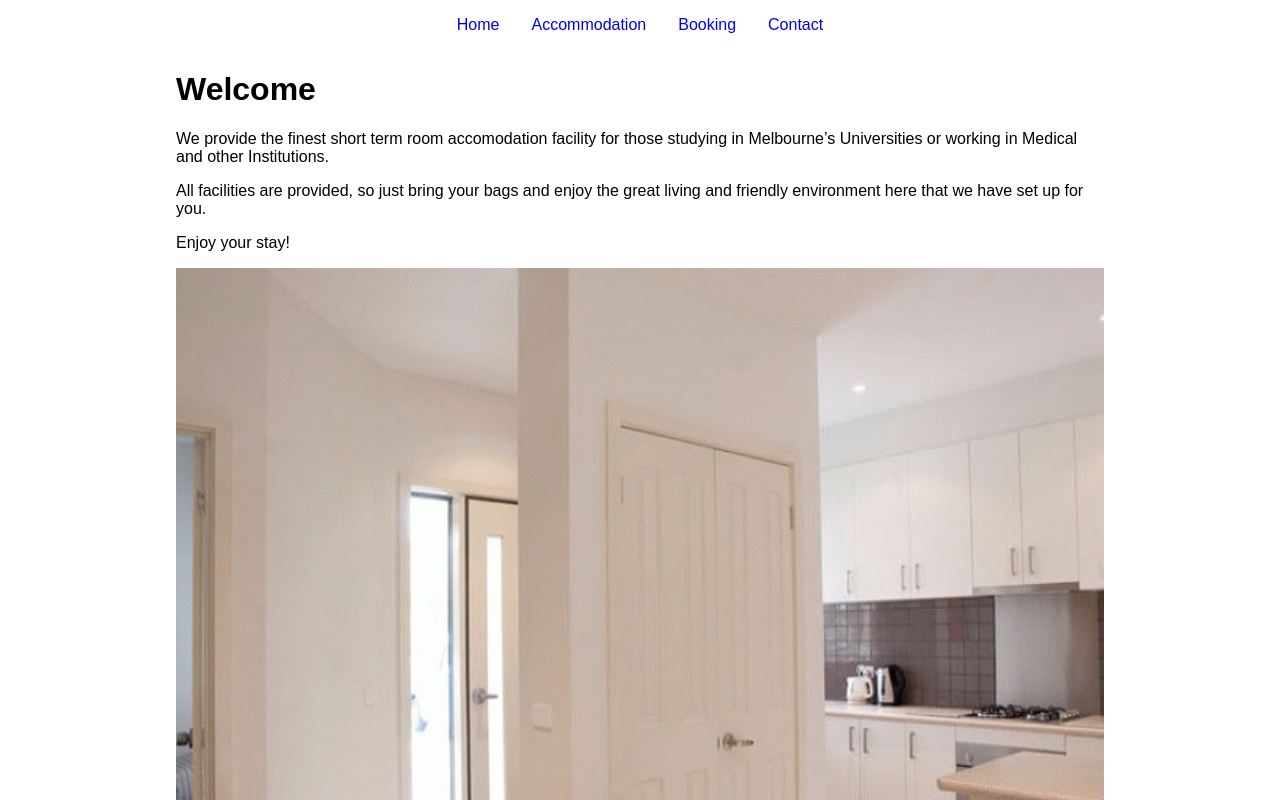
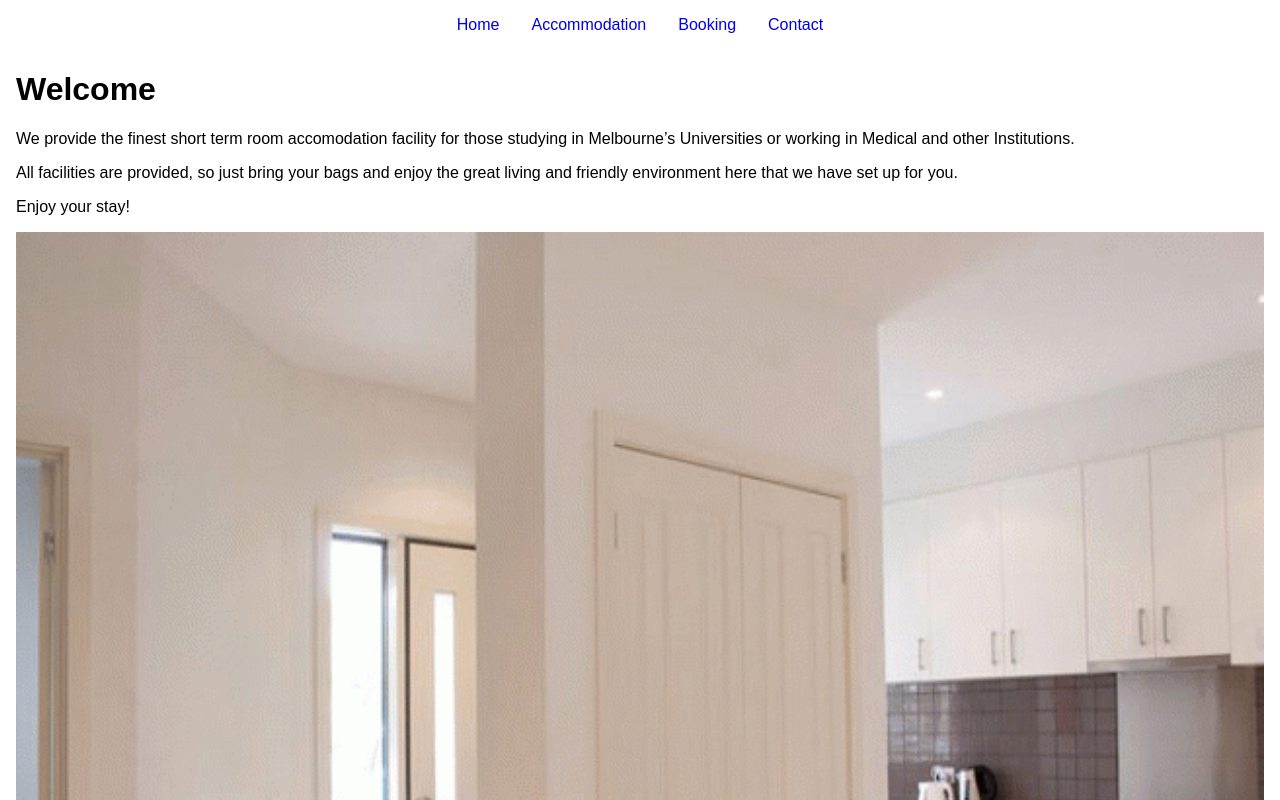
Before and after one commit to cnotoham/amypro, an Angular app: page /home in a window 1280 px wide. Shown: the top 800 px of the page. Built offline with nearby package versions, Linux system fonts and the light colour scheme.

Commit message:
simplify html and style with css grid

```diff
--- a/src/app/footer/footer.component.html
+++ b/src/app/footer/footer.component.html
@@ -1,3 +1,4 @@
+<div>
   <nav>
     <ul>
       <li><a routerLink="home">Home</a></li>
@@ -6,3 +7,4 @@
       <li><a routerLink="contact">Contact</a></li>
     </ul>
   </nav>
+</div>
--- a/src/app/home/home.component.html
+++ b/src/app/home/home.component.html
@@ -1,6 +1,4 @@
 <div>
-  <div class="content">
-    <div class="welcome">
   <h1>Welcome</h1>
   <p>We provide the finest short term room accomodation facility for those studying in Melbourne’s Universities or working in Medical and other Institutions. </p>
   <p>All facilities are provided, so just bring your bags and enjoy the great living and friendly environment here that we have set up for you.</p>
@@ -9,5 +7,3 @@
 <div>
   <img src="../../assets/images/Homepage_banner.gif" class="responsive">
 </div>
-  </div>
-</div>
--- a/src/app/home/home.component.scss
+++ b/src/app/home/home.component.scss
@@ -1,21 +1,4 @@
-.content {
-  display: flex;
-  flex-direction: column;
-  margin: 0rem 10rem;
-}
-
 .responsive {
   width: 100%;
   height: auto;
 }
-
-.welcome {
-  width: auto;
-}
-
-@media only screen and (max-width: 812px) {
-  .content {
-    margin: auto;
-  }
-
-}
```
Lines whose indentation alone changed are shown as unchanged.
